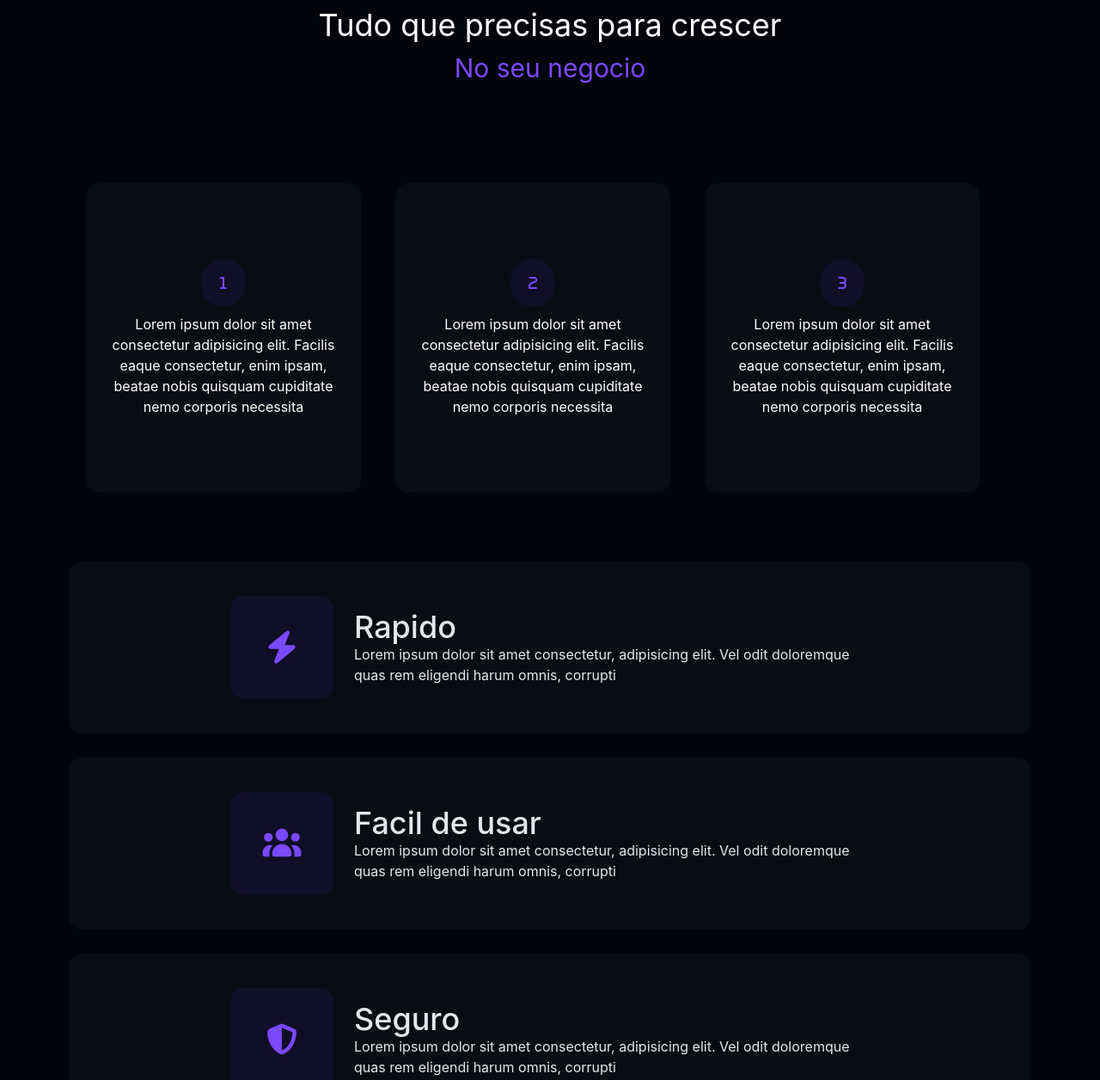
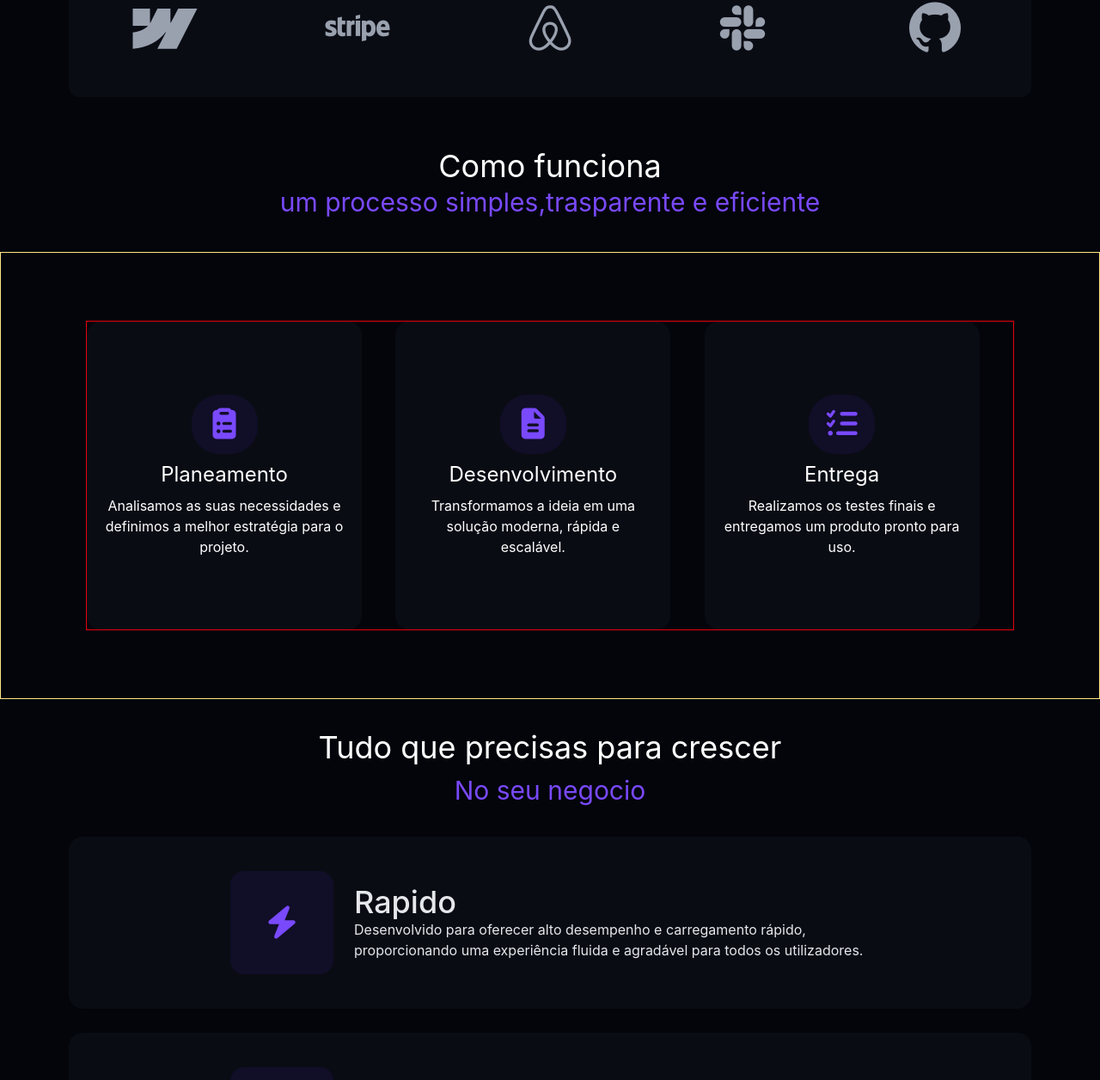
Before and after one commit to abnerdejesus11/Landing_page_premium, a website built with Vite: page Landing-page/index.html in a window 1280 px wide. Shown: the part 1027-2283 px from the top of the page at 86% size. Built offline with nearby package versions, Linux system fonts and the light colour scheme; files whose address does not match are found by name.

Commit message:
Update index.html

```diff
--- a/Landing-page/index.html
+++ b/Landing-page/index.html
@@ -45,6 +45,10 @@
       </div>
 
     </div>
+         <div class="w-full h-40 bg-[#03050B] flex items-center justify-center flex-col gap-3">
+          <h2 class="text-4xl text-white">Os nossos colaboradores</h2>
+          <h2 class="text-[#7949FC] text-3xl">no processo de desenvolvimento</h2>
+    </div>
     <div class="w-full h-50 bg-[#03050B] flex items-center justify-center">
       <div class="bg-[#0A0C14] w-280 h-40 rounded-xl grid grid-cols-5 items-center">
         <div class=" h-full flex justify-center items-center">
@@ -65,38 +69,43 @@
 
       </div>
     </div>
-        <div class="w-full h-40 bg-[#03050B] flex items-center justify-center flex-col gap-3">
-          <h2 class="text-4xl text-white">Tudo que precisas para crescer</h2>
-          <h2 class="text-[#7949FC] text-3xl">No seu negocio</h2>
+        <div class="w-full h-40 bg-[#03050B] flex items-center justify-center flex-col gap-1">
+          <h2 class="text-4xl text-white">Como funciona</h2>
+          <h2 class="text-[#7949FC] text-3xl">um processo simples,trasparente e eficiente</h2>
     </div>
 
- <div class="w-full h-130 bg-[#03050B] gap-3  flex items-center justify-center">
-  <div class=" w-270 h-90 grid grid-cols-3">
+ <div class="xl:w-full xl:h-130 lg:w-full lg:h-130 md:w-full md:h-230 bg-[#03050B] gap-3  flex items-center justify-center border border-amber-200">
+  <div class=" w-270 h-90 grid grid-cols-1 xl:grid-cols-3 xl:h-90 lg:h-90 lg:-w-200 lg:grid-cols-3 md:grid-cols-2 md:h-140 sm:gri border border-red-600">
     <div class="w-80 h-full  bg-[#0A0C14] text-white flex items-center justify-center flex-col text-center p-5 gap-2 rounded-2xl">
       <div class="text-[#7949FC] bg-[#110E28] px-4 py-4 rounded-4xl">
-      <i class="fa-solid fa-1"></i>
+      <i class="fa-solid fa-clipboard-list text-4xl"></i>
       </div>
-
-
-      <p>Lorem ipsum dolor sit amet consectetur adipisicing elit. Facilis eaque consectetur, enim ipsam, beatae nobis quisquam cupiditate nemo corporis necessita</p>
+      <h2 class="text-2xl">Planeamento</h2>
+      <p>Analisamos as suas necessidades e definimos a melhor estratégia para o projeto.</p>
     </div>
       <div class="w-80 h-full  bg-[#0A0C14] text-white flex items-center justify-center flex-col text-center p-5 gap-2 rounded-2xl">
       <div class="text-[#7949FC] bg-[#110E28] px-4 py-4 rounded-4xl">
-       <i class="fa-solid fa-2"></i>
+       <i class="fa-solid fa-file-lines text-4xl"></i>
       </div>
-      <p>Lorem ipsum dolor sit amet consectetur adipisicing elit. Facilis eaque consectetur, enim ipsam, beatae nobis quisquam cupiditate nemo corporis necessita</p>
+      <h2 class="text-2xl">Desenvolvimento</h2>
+      <p>Transformamos a ideia em uma solução moderna, rápida e escalável.</p>
     </div>
 
  <div class="w-80 h-full  bg-[#0A0C14] text-white flex items-center justify-center flex-col text-center p-5 gap-2 rounded-2xl">
       <div class="text-[#7949FC] bg-[#110E28] px-4 py-4 rounded-4xl">
-      <i class="fa-solid fa-3"></i>
+      <i class="fa-solid fa-list-check text-4xl"></i>
       </div>
-      <p>Lorem ipsum dolor sit amet consectetur adipisicing elit. Facilis eaque consectetur, enim ipsam, beatae nobis quisquam cupiditate nemo corporis necessita</p>
+      <h2 class="text-2xl">Entrega</h2>
+      <p>Realizamos os testes finais e entregamos um produto pronto para uso.</p>
     </div>
 
 
   </div>
   </div>
+    </div>
+    <div class="w-full h-40 bg-[#03050B] flex items-center justify-center flex-col gap-3">
+          <h2 class="text-4xl text-white">Tudo que precisas para crescer</h2>
+          <h2 class="text-[#7949FC] text-3xl">No seu negocio</h2>
     </div>
     <div class="w-full h-50 bg-[#03050B] flex items-center justify-center">
       <div class=" w-280 h-full  bg-[#0A0C14] flex items-center justify-center gap-6 rounded-2xl">
@@ -105,7 +114,7 @@
        </div>
        <div class="lg:w-150 xl:w-150 md:w-130 sm:w-100 w-80  text-gray-200">
         <h2 class="text-4xl font-medium ">Rapido</h2>
-       <p class="">Lorem ipsum dolor sit amet consectetur, adipisicing elit. Vel odit doloremque quas rem eligendi harum omnis, corrupti</p>
+       <p class="">Desenvolvido para oferecer alto desempenho e carregamento rápido, proporcionando uma experiência fluida e agradável para todos os utilizadores.</p>
        </div>
       </div>
     </div>
@@ -118,7 +127,7 @@
        </div>
        <div class="lg:w-150 xl:w-150 md:w-130 sm:w-100 w-80  text-gray-200">
         <h2 class="text-4xl font-medium ">Facil de usar</h2>
-       <p class="">Lorem ipsum dolor sit amet consectetur, adipisicing elit. Vel odit doloremque quas rem eligendi harum omnis, corrupti</p>
+       <p class="">Interfaces intuitivas e bem estruturadas que permitem aos utilizadores encontrar o que precisam de forma simples e eficiente.</p>
        </div>
       </div>
     </div>
@@ -131,7 +140,7 @@
        </div>
        <div class="lg:w-150 xl:w-150 md:w-130 sm:w-100 w-80  text-gray-200">
         <h2 class="text-4xl font-medium ">Seguro</h2>
-       <p class="">Lorem ipsum dolor sit amet consectetur, adipisicing elit. Vel odit doloremque quas rem eligendi harum omnis, corrupti</p>
+       <p class="">Construído com tecnologias modernas e boas práticas de desenvolvimento para garantir proteção, estabilidade e confiabilidade.</p>
        </div>
       </div>
     </div>
```
